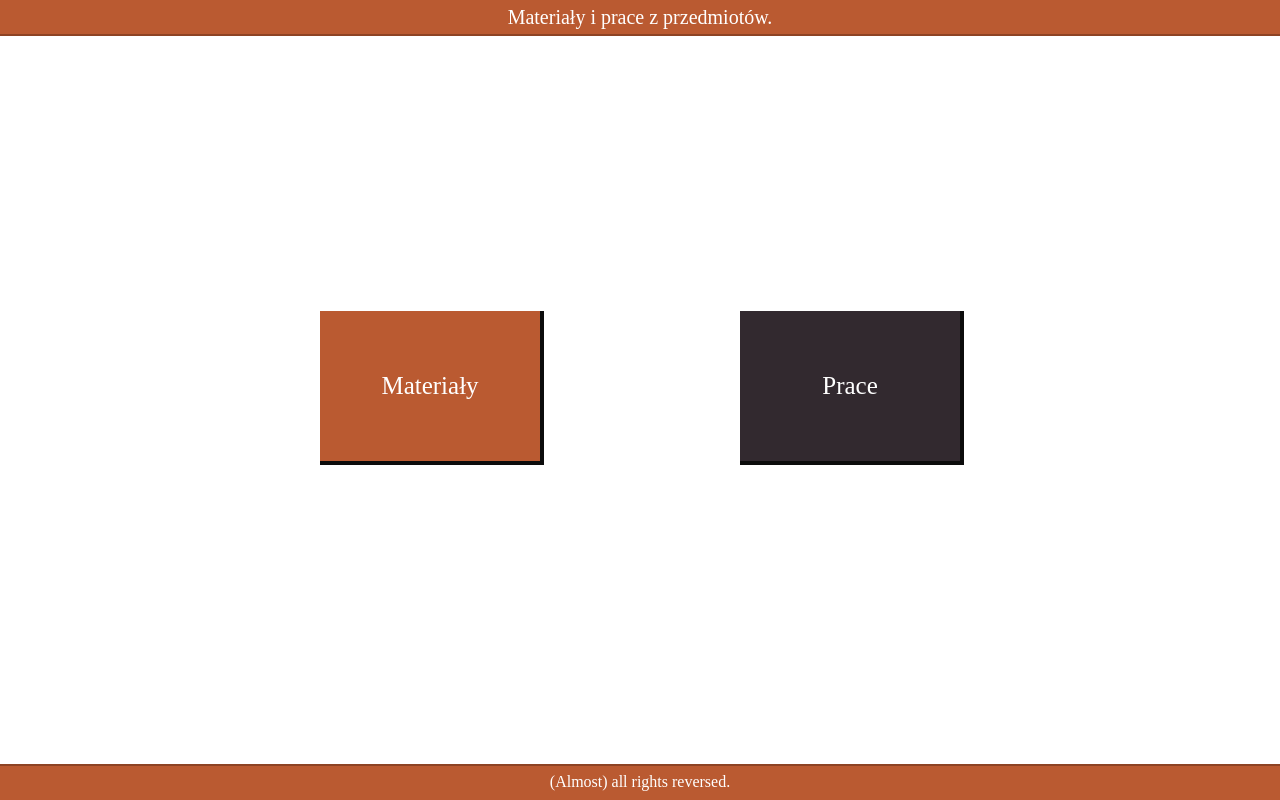
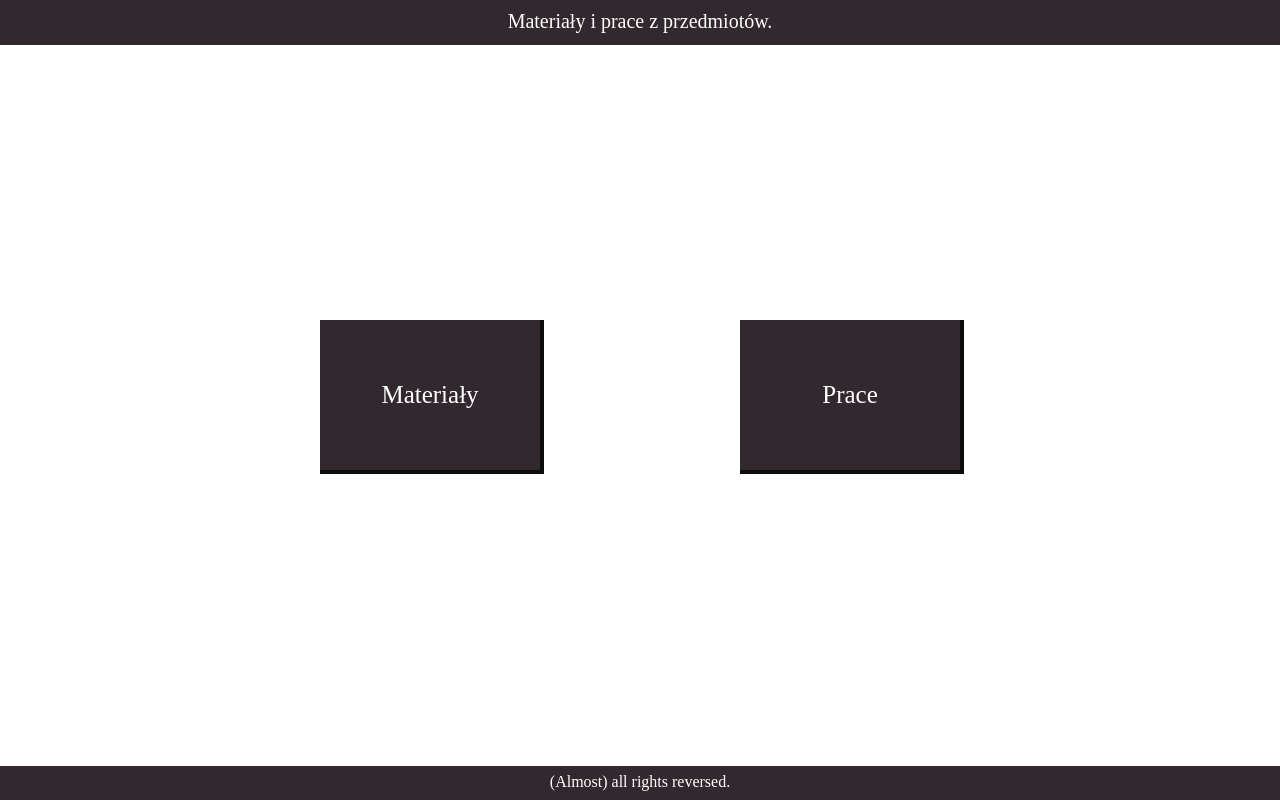
Before and after one commit to ConstantlyL00ped/SchoolSite, a plain HTML site: page main.html in a window 1280 px wide. Drawn offline with Linux system fonts and the light colour scheme.

Commit message:
Changed main page colors to make them consistent.

```diff
--- a/css/main.css
+++ b/css/main.css
@@ -16,16 +16,14 @@ body{
 .upperFooterText{
     font-size: 20px;
     position: absolute;
-    top: 5.5px;
+    top: 10px;
     width: 100%;
 }
 .upperFooter{
     width: 100%;
     text-align: center;
-    height: 34px;
+    height: 45px;
     position: relative;
-    background-color: #BA5A31;
-    border-bottom: solid 2px #8d4324;
     color: white;
 }
 main{
@@ -88,10 +86,8 @@ footer{
     position: absolute;
     bottom: 0;
     height: 34px;
-    background-color: #BA5A31;
     width: 100%;
     text-align: center;
-    border-top: solid 2px #8d4324;
     color: white;
 }
 .footerText{
@@ -100,9 +96,6 @@ footer{
     width: 100%;
     margin-left: auto;
     margin-right: auto;
-}
-.colorSinopia{
-    background-color: #BA5A31;
 }
 .colorRichBlack{
     background-color: #32292F;
--- a/main.html
+++ b/main.html
@@ -6,13 +6,13 @@
     </head>
     <body>
         <main>
-            <section class="upperFooter">
+            <section class="upperFooter colorRichBlack">
                 <article>
                     <p class="noPadding upperFooterText">Materiały i prace z przedmiotów.</p>
                 </article>
             </section>
             <section class="mainMenu">
-                <article class="menuButton colorSinopia">
+                <article class="menuButton colorRichBlack">
                     <p class="noPadding buttonText">
                         Materiały
                     </p>
@@ -31,7 +31,9 @@
             </section>
         </main>
     </body>
-    <footer>
-        <p class="noPadding footerText">(Almost) all rights reversed.</p>
+    <footer class="colorRichBlack">
+        <div class="centerContent">
+            <p class="noPadding footerText ">(Almost) all rights reversed.</p>
+        </div>
     </footer>
 </html>
```
